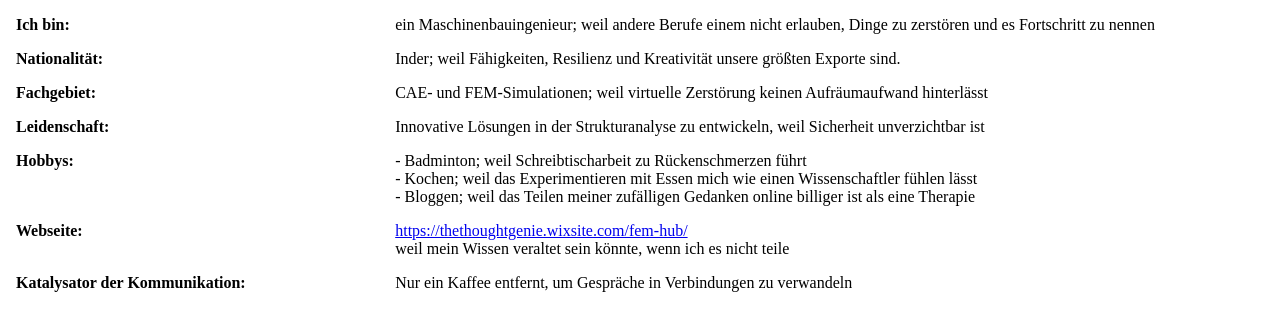
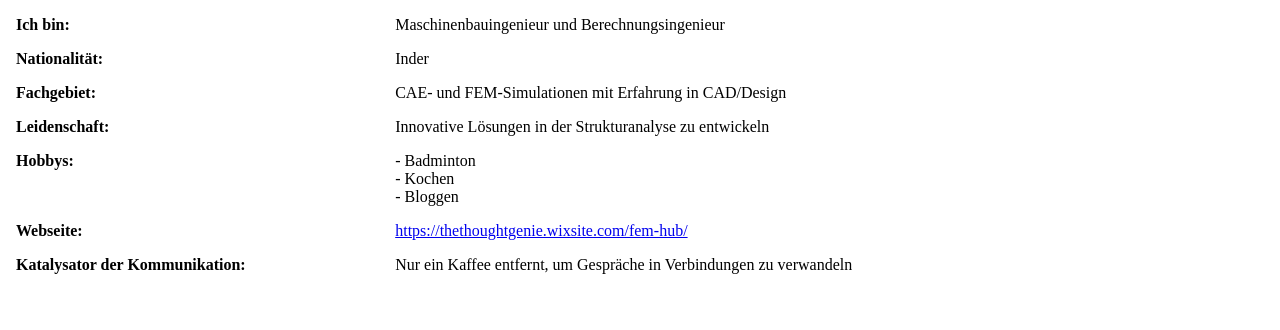
Before and after one commit to Srikanth-Aryasomayajula/portfolio, a plain HTML site: page aboutMeDe.html in a window 1280 px wide. Drawn offline with Linux system fonts and the light colour scheme.

Commit message:
Modified About-Me

```diff
--- a/aboutMeDe.html
+++ b/aboutMeDe.html
@@ -48,29 +48,29 @@
     <table>
         <tr>
             <td><strong>Ich bin:</strong></td>
-            <td>ein Maschinenbauingenieur; weil andere Berufe einem nicht erlauben, Dinge zu zerstören und es Fortschritt zu nennen</td>
+            <td>Maschinenbauingenieur und Berechnungsingenieur</td>
         </tr>
         <tr>
             <td><strong>Nationalität:</strong></td>
-			<td>Inder; weil Fähigkeiten, Resilienz und Kreativität unsere größten Exporte sind.</td>
+			<td>Inder</td>
         </tr>
         <tr>
             <td><strong>Fachgebiet:</strong></td>
-            <td>CAE- und FEM-Simulationen; weil virtuelle Zerstörung keinen Aufräumaufwand hinterlässt</td>
+            <td>CAE- und FEM-Simulationen mit Erfahrung in CAD/Design</td>
         </tr>
         <tr>
             <td><strong>Leidenschaft:</strong></td>
-            <td>Innovative Lösungen in der Strukturanalyse zu entwickeln, weil Sicherheit unverzichtbar ist</td>
+            <td>Innovative Lösungen in der Strukturanalyse zu entwickeln</td>
         </tr>
         <tr>
             <td><strong>Hobbys:</strong></td>
-            <td>- Badminton; weil Schreibtischarbeit zu Rückenschmerzen führt<br>
-                - Kochen; weil das Experimentieren mit Essen mich wie einen Wissenschaftler fühlen lässt<br>
-                - Bloggen; weil das Teilen meiner zufälligen Gedanken online billiger ist als eine Therapie</td>
+            <td>- Badminton<br>
+                - Kochen<br>
+                - Bloggen</td>
         </tr>
         <tr>
             <td><strong>Webseite:</strong></td>
-            <td><a href="https://thethoughtgenie.wixsite.com/fem-hub/">https://thethoughtgenie.wixsite.com/fem-hub/</a><br>weil mein Wissen veraltet sein könnte, wenn ich es nicht teile</td>
+            <td><a href="https://thethoughtgenie.wixsite.com/fem-hub/">https://thethoughtgenie.wixsite.com/fem-hub/</a></td>
         </tr>
         <tr>
             <td><strong>Katalysator der Kommunikation:</strong></td>
```
Also changed, not shown: aboutMeEn.html (+8 -8 lines).
